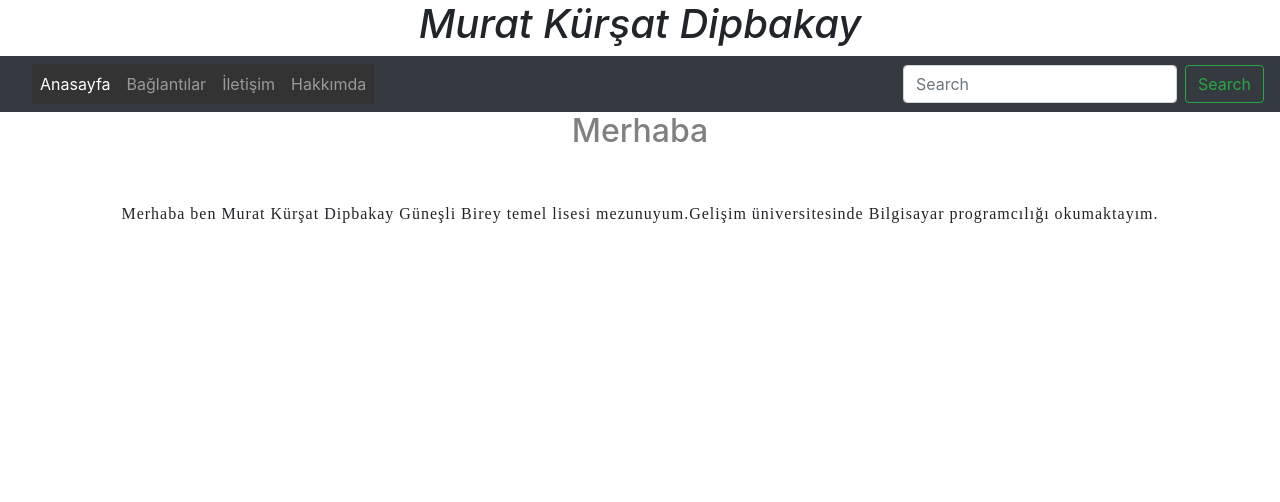
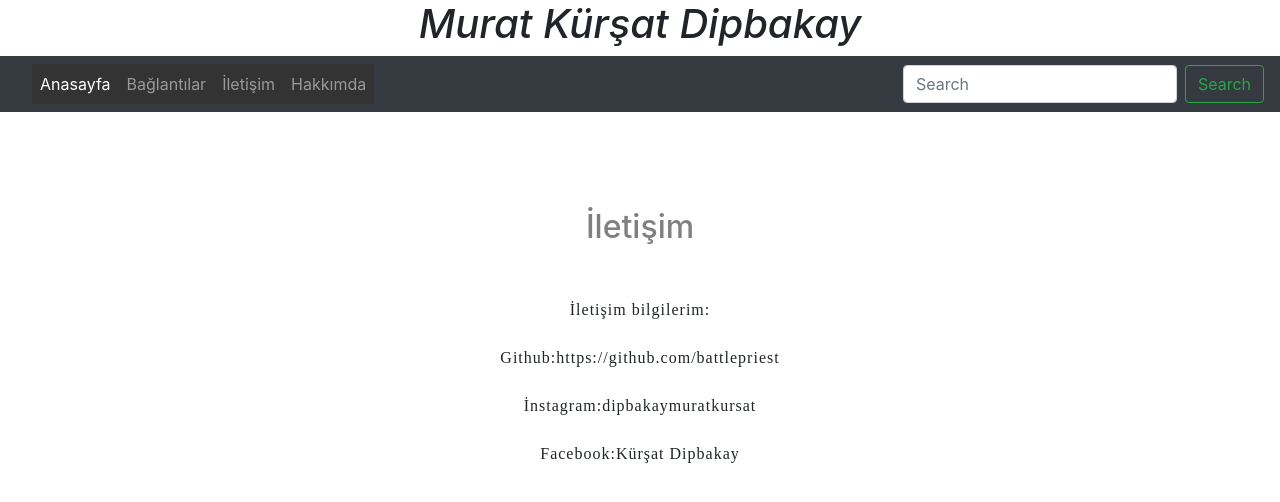
Before and after one commit to battlepriest/webpage2, a plain HTML site: page webpage/firsthtmlpage/iletişim.html in a window 1280 px wide. Drawn offline with nearby package versions, Linux system fonts and the light colour scheme.

Commit message:
Add files via upload

```diff
--- a/webpage/firsthtmlpage/iletişim.html
+++ b/webpage/firsthtmlpage/iletişim.html
@@ -49,10 +49,24 @@
                 </div>
               </nav>
 
-<h2>Merhaba</h2>
 
-<p>Merhaba ben Murat Kürşat Dipbakay Güneşli Birey temel lisesi mezunuyum.Gelişim üniversitesinde Bilgisayar programcılığı okumaktayım.</p>
 
+              <br></br><br></br>
+
+
+
+              <h2>İletişim</h2>
+<div class ="bil">
+
+<p>İletişim bilgilerim:<br></br>
+Github:https://github.com/battlepriest<br></br>
+İnstagram:dipbakaymuratkursat<br></br>
+Facebook:Kürşat Dipbakay
+
+
+</p>
+
+</div>
 
 
 
```
